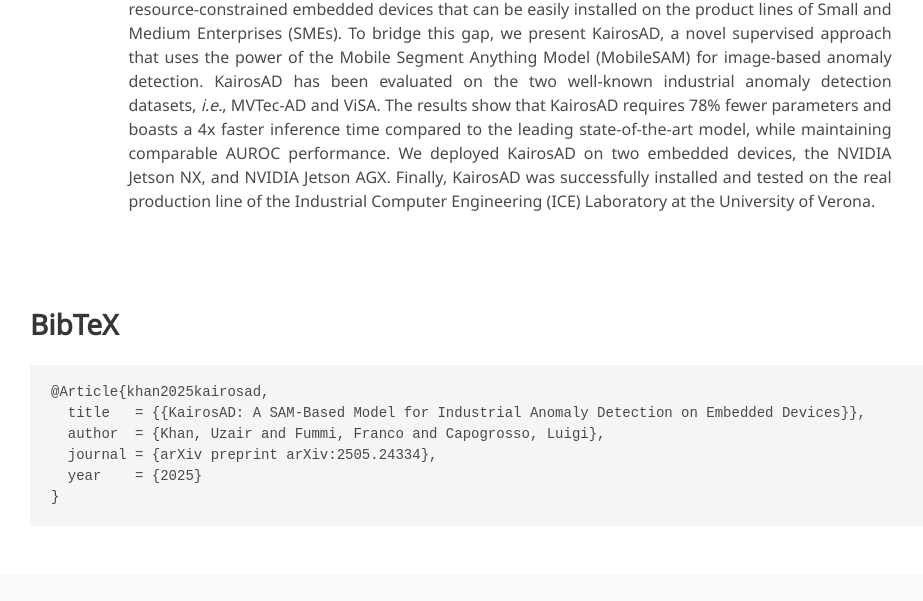
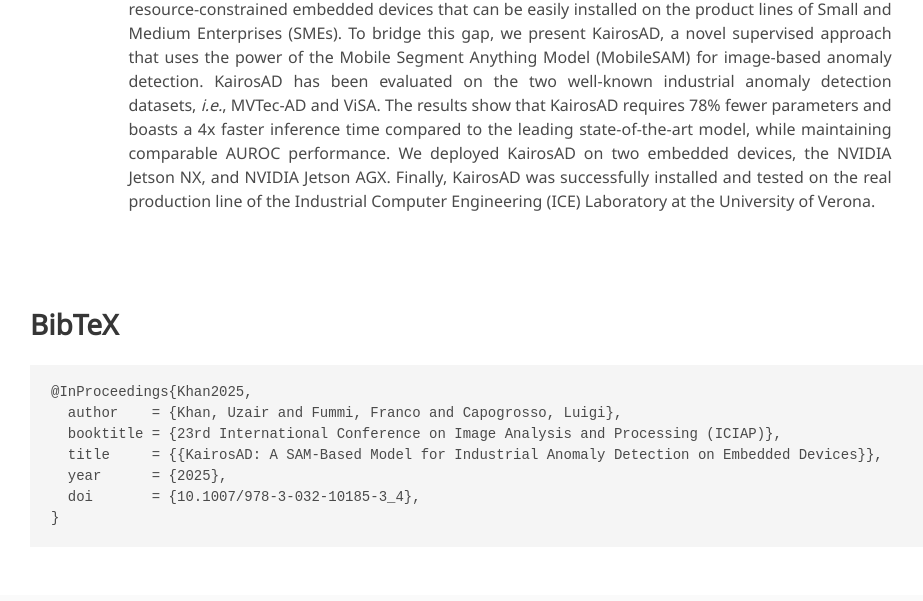
Before and after one commit to intelligolabs/KairosAD, a plain HTML site: page index.html in a window 1280 px wide. Shown: the part 1249-1850 px from the top of the page, without its empty margins (130-1053 px from the left). Drawn offline with nearby package versions, Linux system fonts and the light colour scheme; some icons are missing; a web font is replaced by a local one.

Commit message:
Update BibTeX source

```diff
--- a/index.html
+++ b/index.html
@@ -170,11 +170,12 @@
         <section class="section" id="BibTeX">
             <div class="container is-max-desktop content">
                 <h2 class="title">BibTeX</h2>
-<pre><code>@Article{khan2025kairosad,
-  title   = {{KairosAD: A SAM-Based Model for Industrial Anomaly Detection on Embedded Devices}},
-  author  = {Khan, Uzair and Fummi, Franco and Capogrosso, Luigi},
-  journal = {arXiv preprint arXiv:2505.24334},
-  year    = {2025}
+<pre><code>@InProceedings{Khan2025,
+  author    = {Khan, Uzair and Fummi, Franco and Capogrosso, Luigi},
+  booktitle = {23rd International Conference on Image Analysis and Processing (ICIAP)},
+  title     = {{KairosAD: A SAM-Based Model for Industrial Anomaly Detection on Embedded Devices}},
+  year      = {2025},
+  doi       = {10.1007/978-3-032-10185-3_4},
 }</code></pre>
             </div>
         </section>
```
